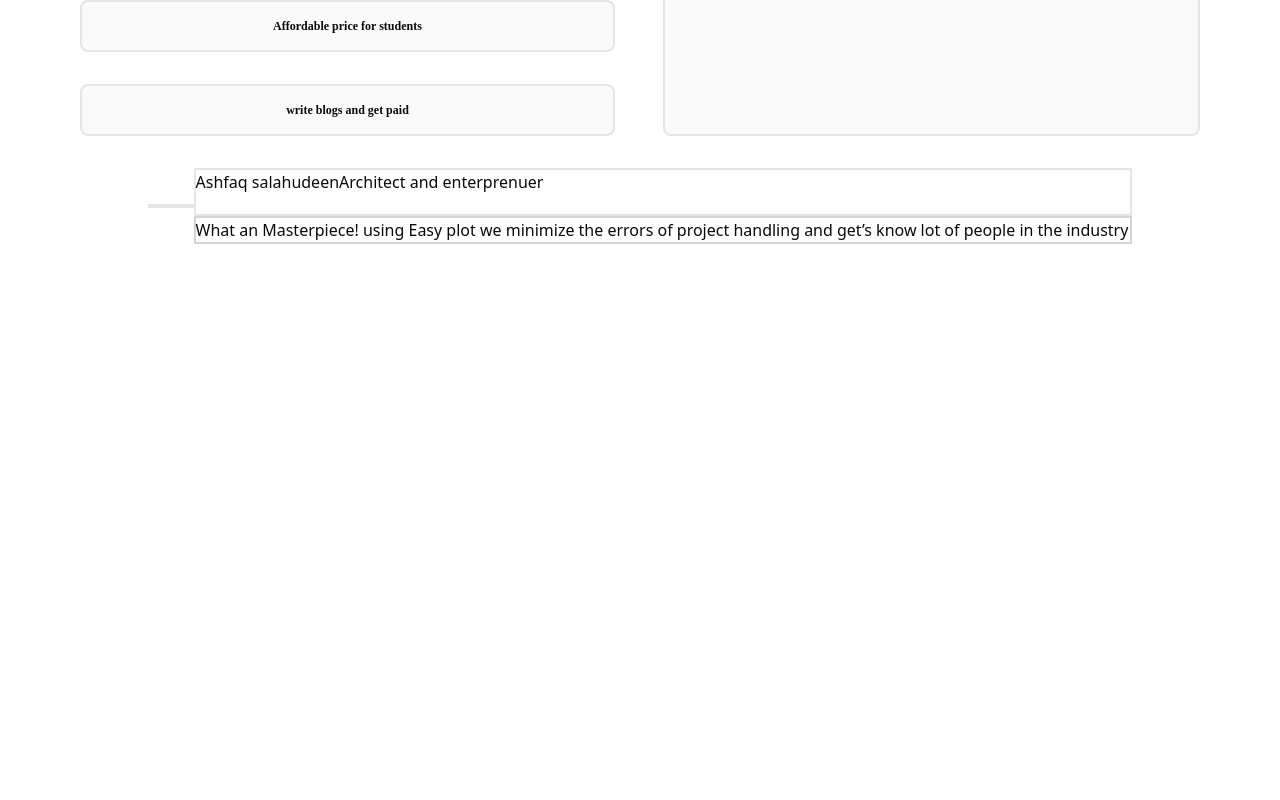
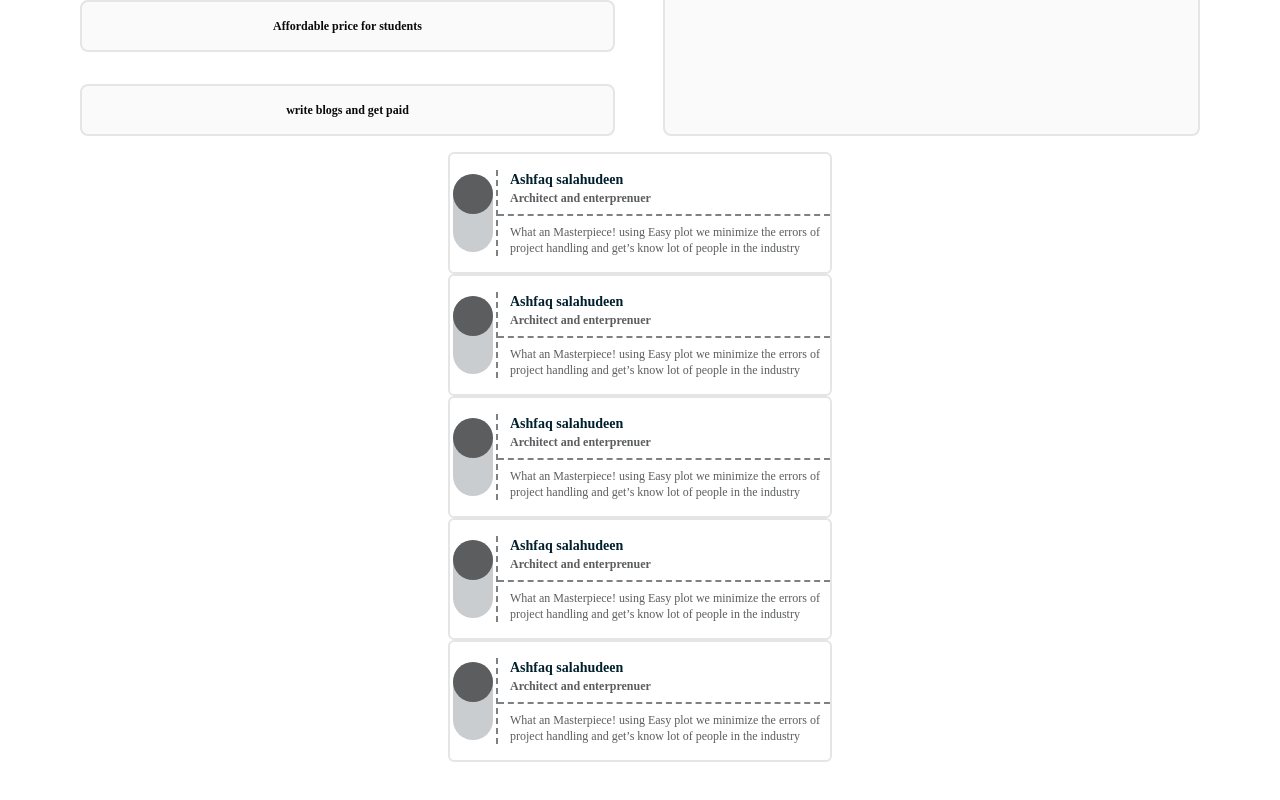
Before and after one commit to Vy-shak/Easyplot-Landing, a Next.js app: page /welcome in a window 1280 px wide. Shown: the part 1596-2396 px from the top of the page. Before the commit the page ends 1920 px from the top, so only its background shows below. Built offline with nearby package versions, Linux system fonts and the light colour scheme.

Commit message:
Happy new year

```diff
--- a/app/(marketing)/Sections/Testmonials.tsx
+++ b/app/(marketing)/Sections/Testmonials.tsx
@@ -7,6 +7,18 @@ function Testmonials() {
             <TestmoniCard name='Ashfaq salahudeen' about='Architect and enterprenuer' opinion='What an Masterpiece! using Easy plot
 we minimize the errors of project handling
 and get’s know lot of people in the industry' />
+            <TestmoniCard name='Ashfaq salahudeen' about='Architect and enterprenuer' opinion='What an Masterpiece! using Easy plot
+we minimize the errors of project handling
+and get’s know lot of people in the industry' />
+            <TestmoniCard name='Ashfaq salahudeen' about='Architect and enterprenuer' opinion='What an Masterpiece! using Easy plot
+we minimize the errors of project handling
+and get’s know lot of people in the industry' />
+            <TestmoniCard name='Ashfaq salahudeen' about='Architect and enterprenuer' opinion='What an Masterpiece! using Easy plot
+we minimize the errors of project handling
+and get’s know lot of people in the industry' />
+            <TestmoniCard name='Ashfaq salahudeen' about='Architect and enterprenuer' opinion='What an Masterpiece! using Easy plot
+we minimize the errors of project handling
+and get’s know lot of people in the industry' />
         </div>
     )
 }
--- a/app/customComp/Landing/TestmoniCard.tsx
+++ b/app/customComp/Landing/TestmoniCard.tsx
@@ -12,16 +12,20 @@ interface card {
 
 function TestmoniCard({ name, about, opinion }: card) {
     return (
-        <div className='flex justify-center items-center rounded-md p-4 hover:bg-white border-gray-300'>
-            <div className='h-full w-12 border-2'>
+        <div className='flex border-2 border-stroke-500 py-4 justify-center items-stretch w-96 rounded-md hover:bg-white '>
+            <div className='flex p-1 justify-center items-stretch border-r-2 border-neutral-400 border-dashed w-12'>
+                <div className='flex justify-start items-start bg-neutral-200 rounded-full '>
+                    <div className='w-10 relative top-0 h-10 bg-neutral-500 rounded-full'>
 
+                    </div>
+                </div>
             </div>
             <div className=' flex justify-center items-center flex-col w-full'>
-                <div className='w-full h-12 border-2'>
-                    <span>{name}</span>
-                    <span>{about}</span>
+                <div className='w-full pl-3 pb-2 flex justify-start items-start flex-col leading-5'>
+                    <span className='font-semibold font-Montserrat text-bluePrimary-700 text-sm'>{name}</span>
+                    <span className='font-semibold font-Montserrat text-neutral-500 text-xs'>{about}</span>
                 </div>
-                <div className='w-full h-full border-2 border-gray-300'>
+                <div className='w-full pl-3 pt-2 flex justify-start items-start flex-col font-Montserrat font-medium border-t-2 border-dashed text-xs text-neutral-500  border-neutral-400'>
                     <p>{opinion}</p>
                 </div>
             </div>
```
